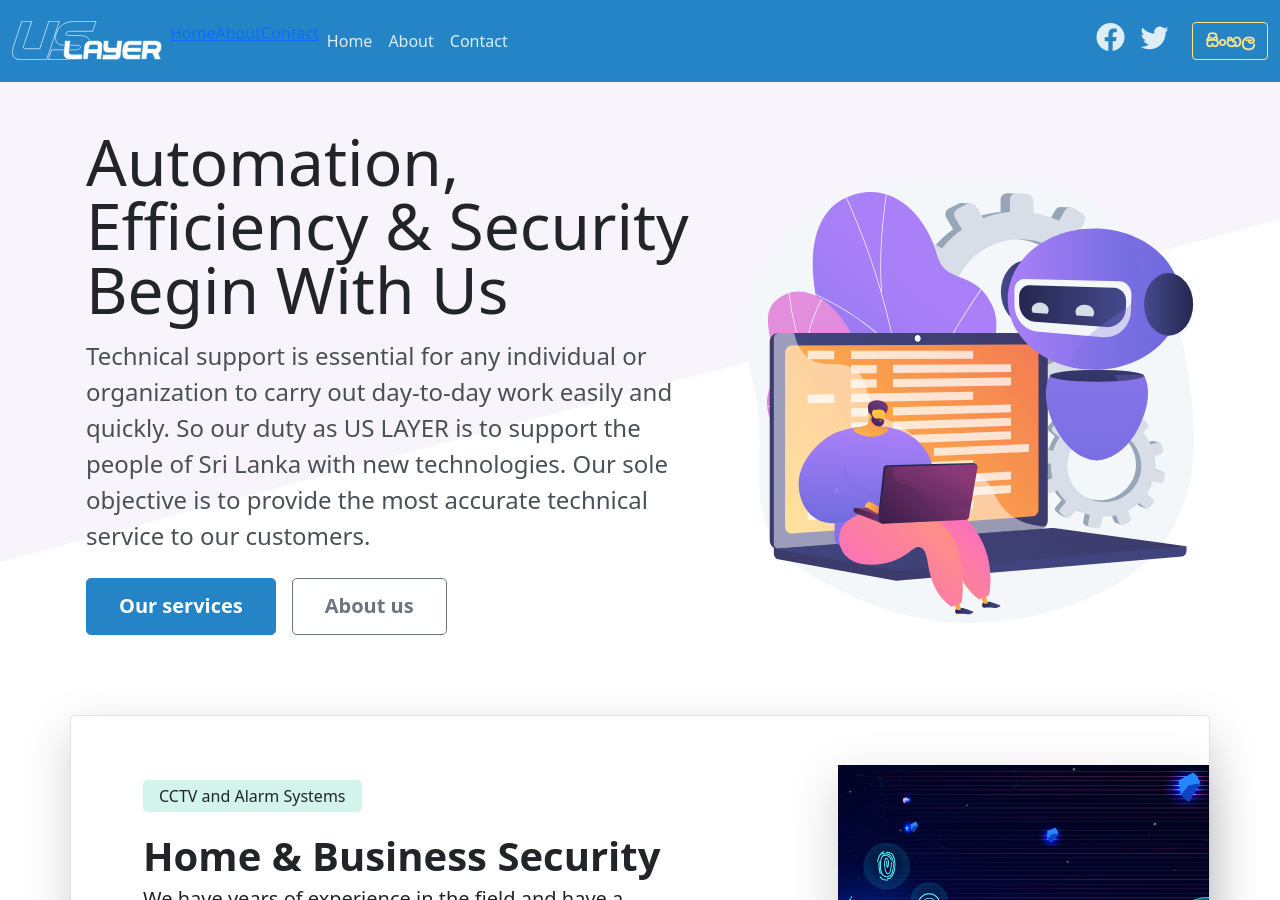
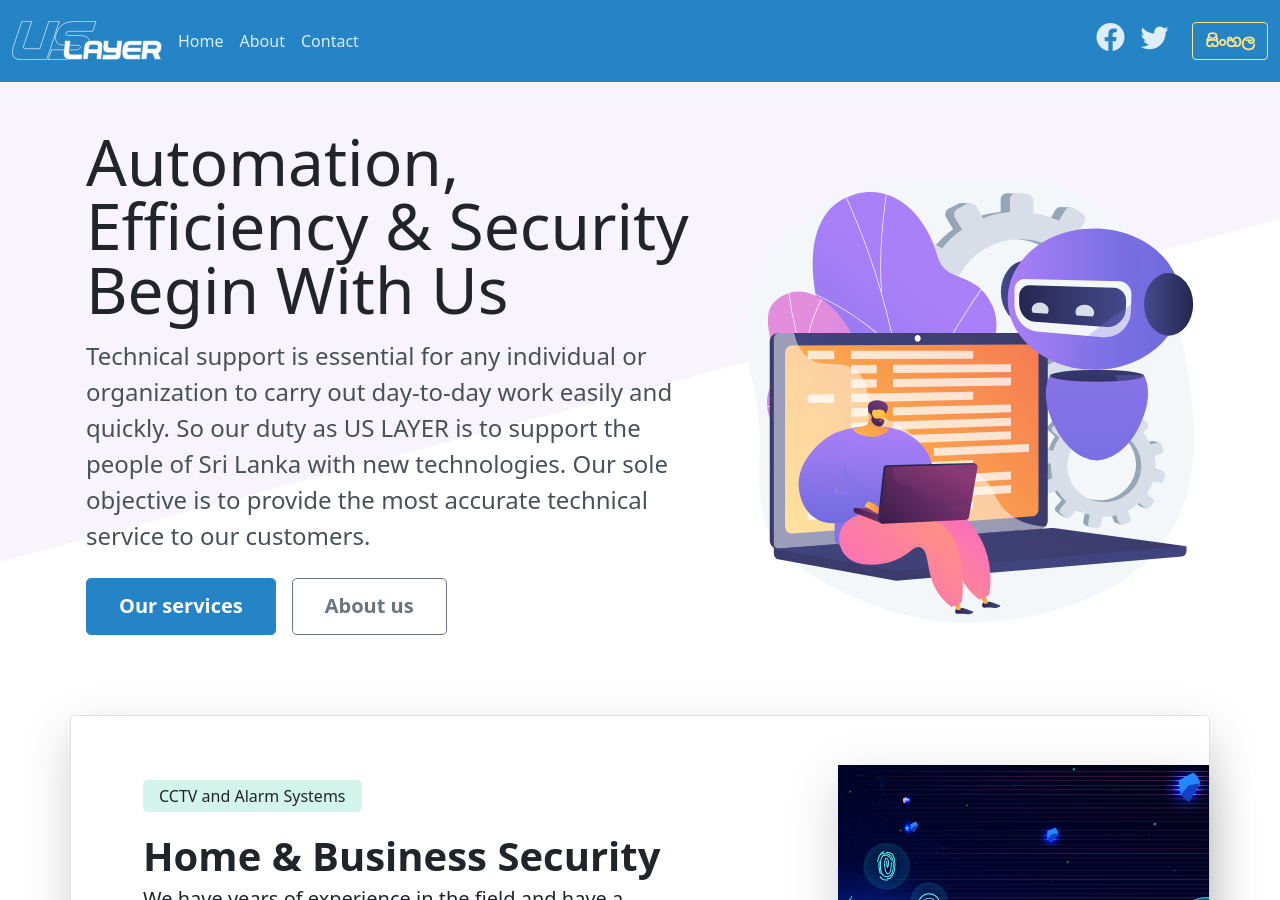
Before and after one commit to uslayer/uslayer.github.io, a Jekyll site: the page built from index.html, in a window 1280 px wide and 900 px high. Built offline with Jekyll 4.4.1, drawn with Linux system fonts in a browser that asks for light colours; the list of posts is cut into pages by our own code.

Commit message:
Update nav.html

```diff
--- a/_includes/nav.html
+++ b/_includes/nav.html
@@ -14,15 +14,6 @@
 
     <div class="navbar-collapse collapse" id="bdNavbar">
       <ul class="navbar-nav flex-row flex-wrap bd-navbar-nav pt-2 py-md-0">
-
-
-        {% for item in site.data.menus.topmenu %}
-            {% if page.url == item.url %}
-              <li class="nav-item col-6 col-md-auto"><a href="{% unless item.external %}{{site.baseurl}}/{% endunless %}{{item.url}}" class="nav-link p2 active">{{node.title}}</a></li>
-            {% else %}
-              <li><a href="{% unless item.external %}{{site.baseurl}}/{% endunless %}{{item.url}}">{{item.title}}</a></li>
-            {% endif %}
-          {% endfor %}
 
 
         {% for item in site.data.menus.topmenu %}
```
